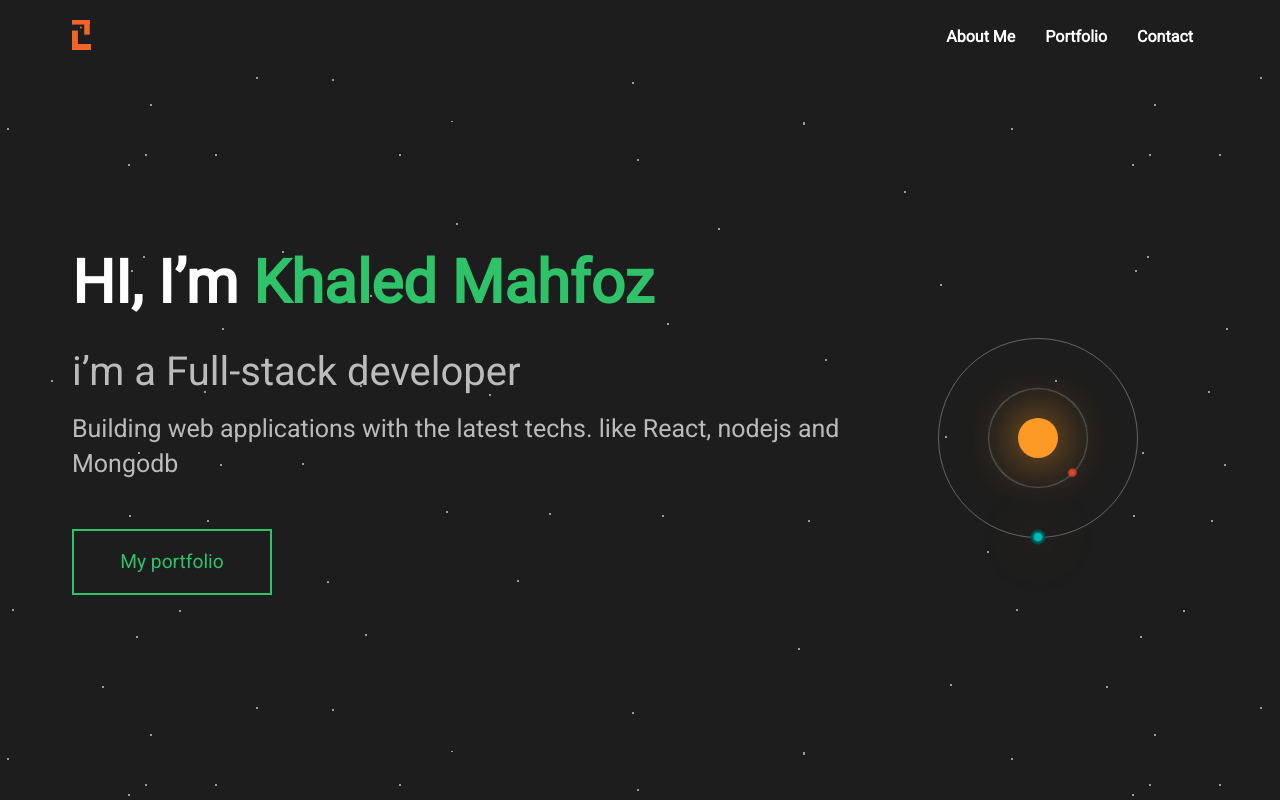
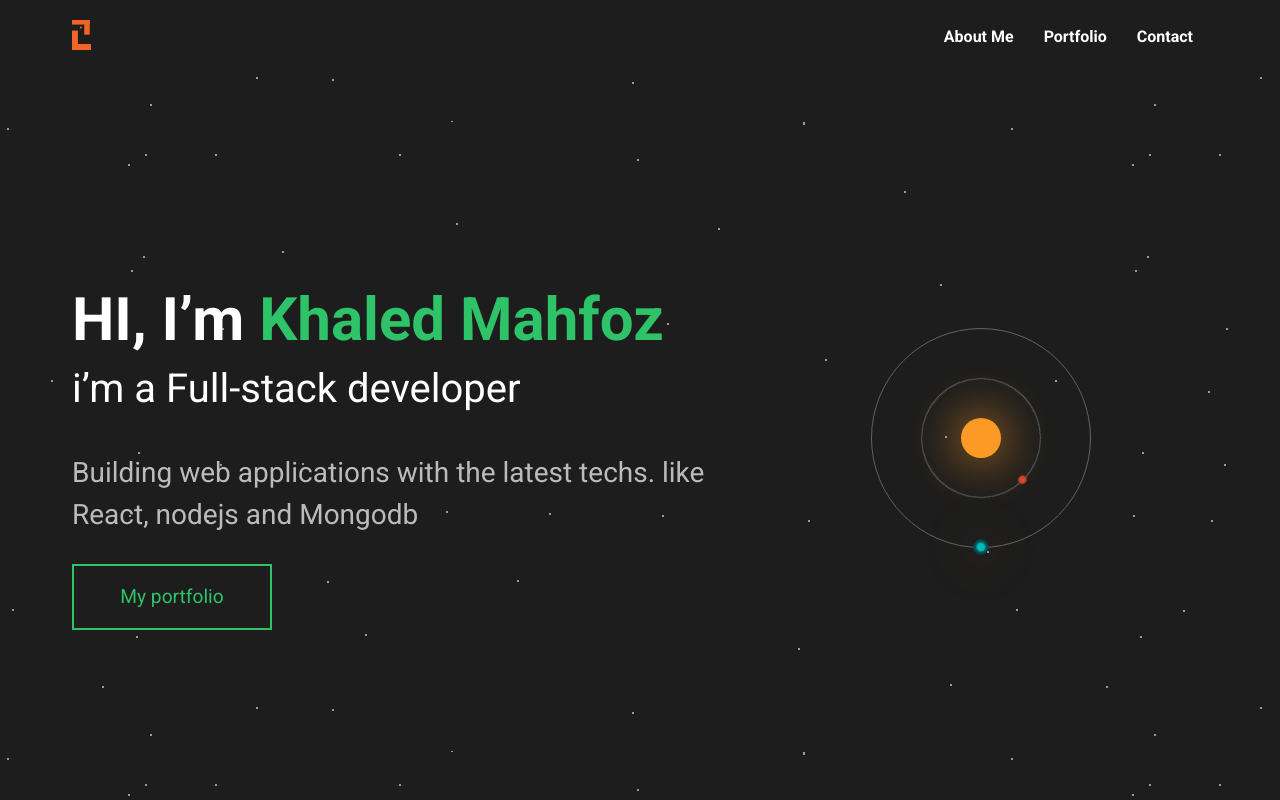
Before and after one commit to khaledmahfoz/portfolio, a React (Create React App) app: page / in a window 1280 px wide. Built offline with nearby package versions, Linux system fonts and the light colour scheme.

Commit message:
fix animations in the app pages animation excluded for now

```diff
--- a/src/App.scss
+++ b/src/App.scss
@@ -1,6 +1,6 @@
 @import './variables';
 
-@import url('https://fonts.googleapis.com/css2?family=Roboto&display=swap');
+@import url('https://fonts.googleapis.com/css2?family=Roboto:ital,wght@0,100;0,300;0,400;0,500;0,700;0,900;1,100;1,300;1,400;1,500;1,700;1,900&display=swap');
 
 body{
    font-family: 'Roboto', sans-serif;
--- a/src/_utils.scss
+++ b/src/_utils.scss
@@ -30,6 +30,12 @@
 @mixin flex-center-center-col {
    @include flex-center-center;
    flex-direction: column !important;
+}
+
+@mixin flex-start-center-col {
+   @include flex-center-center;
+   flex-direction: column !important;
+   justify-content: flex-start !important;
 }
 
 .ButtonBlueprintEffect{
--- a/src/_variables.scss
+++ b/src/_variables.scss
@@ -3,6 +3,7 @@ $darkGreenColor: rgb(8, 121, 53);
 $darkBlueColor: #1d1d1d;
 $lightBlueColor: #282832;
 $whiteColor: #ffffff;
+$orangeColor: #f16529;
 
 $navHeight: 75px;
 
--- a/src/components/Home/Home.module.scss
+++ b/src/components/Home/Home.module.scss
@@ -3,15 +3,14 @@
 
 .Home{
    @include fullVh;
-   @include flex-center-center-col;
+   @include flex-start-center-col;
    margin: auto;
-   // padding: 2rem;
+   font-size: 16px;
+   padding: 1em 0;
    .Info{
-      padding-bottom: 2rem;
       h1{
-         margin-top: 0;
-         font-size: 40px;
-         margin-bottom: 1rem;
+         font-size: 3em;
+         margin-bottom: 0.2em;
          span{
             color: $greenColor;
          }
@@ -19,96 +18,36 @@
       h3{
          margin-top: 0;
          font-weight: normal;
-         font-size: 22px;
-         margin-bottom: 0.5rem;
-         color: rgba(255, 255, 255, 0.7);
+         font-size: 2em;
       }
       p{
-         margin-top: 0;
-         font-size: 18px;
-         margin-bottom: 2rem;
-         // color: hsla(0,0%,100%,.8);
+         font-size: 1.4em;
          color: rgba(255, 255, 255, 0.7);
-         line-height: 1.4;
+         line-height: 1.5;
       }
       a{
          @extend .Button;
-         // display: block;
-         // text-align: center;
-         // background-color: $darkBlueColor;
-         // text-decoration: none;
-         // width: 100%;
-         // padding: 20px 40px;
-         // border: 2px solid $greenColor;
-         // color: $greenColor;
-         // cursor: pointer;
-         // outline: transparent;
-         // font-size: 1.2rem;
-         // transition: 0.1s;
-         // &:hover{
-         //    background: $greenColor;
-         //    color: $whiteColor;
-         // }
       }
    }
 }
 
-@media(min-width: $small){
-   .Home{
-      padding: 4rem 2rem;
-      .Info{
-         h1{
-            font-size: 50px;
-         }
-         h3{
-            font-size: 30px;
-         }
-         p{
-            font-size: 15px;
-         }
-         // a{
-         //    width: 200px;
-         // }
-      }
-   }
-}
 
 @media(min-width: $large){
    .Home{
       @include flex-between-center;
-      // max-width: 800px;
       .Info{
-         width: 70%;
-         h1{
-            font-size: 60px;
-         }
-         h3{
-            font-size: 40px;
-         }
-         p{
-            font-size: 25px;
-         }
+         width: 60%;
       }
    }
 }
 
 @media(min-width: $xlarge){
    .Home{
-      // max-width: 1000px;
+      font-size: 20px;
       padding: 0;
-      // @include fullVh;
       @include flex-between-center;
       .Info{
-         width: 70%;
-         h1{
-            margin-bottom: 2rem;
-         }
-         h3{
-            margin-bottom: 1rem;
-         }
-         p{
-            margin-bottom: 3rem;
-         }
+         width: 60%;
       }
    }
 }
--- a/src/components/Portfolio/Portfolio.js
+++ b/src/components/Portfolio/Portfolio.js
@@ -12,18 +12,10 @@ import Section from '../Section/Section';
 import Container from '../UI/Container/Container';
 
 const Portfolio = () => {
+
    const myRef = useRef();
-   useEffect(() => {
-      console.log(myRef)
-      const mixer = mixItUp(myRef.current, {
-         animation: {
-            effects: 'scale(0.1)'
-         },
-         animation: {
-            duration: 250
-         }
-      });
-   }, [])
+   const warningRef = useRef();
+
    const history = useHistory();
 
    const navigateHandler = (id) => {
@@ -34,10 +26,31 @@ const Portfolio = () => {
 
    const [catageoryState, setCatageoryState] = useState('all');
 
+   useEffect(() => {
+      const mixer = mixItUp(myRef.current, {
+         animation: {
+            effects: 'fade scale(0.5)'
+         },
+         animation: {
+            duration: 300
+         },
+         callbacks: {
+            onMixEnd: function (state) {
+               if (state.hasFailed) {
+                  warningRef.current.classList.add(classes.warningShow);
+               }
+               else {
+                  warningRef.current.classList.remove(classes.warningShow);
+                  // warningRef.current.classList.add(classes.warningShow);
+               }
+            }
+         }
+      });
+   }, []);
+
    const changeCatageory = (elem) => {
       setCatageoryState(elem);
    }
-
    const content = catageories.map(elem => {
       return (
          <li
@@ -49,11 +62,13 @@ const Portfolio = () => {
             {elem}
          </li>
       );
-   })
+   });
+
 
    let projects = Object.entries(projectsData).map(([key, data]) => {
       return (
-         <div className={`${classes.project} ${data.techs.map(item => item).join(' ')} mix`} key={data._id}>
+         <>
+            <div className={`${classes.project} ${data.techs.map(item => item).join(' ')} mix all`} key={data._id}>
                <div className={classes.overlay}>
                   <div
                      className={classes.view}
@@ -68,6 +83,7 @@ const Portfolio = () => {
                   <p>{data.description}</p>
                </div>
             </div>
+         </>
       )
    })
 
@@ -83,6 +99,7 @@ const Portfolio = () => {
                <div className={classes.portfolioController}>
                   <ul>{content}</ul>
                </div>
+               <div className={`${classes.warning} ${classes.warningHide}`} ref={warningRef}>stay tuned</div>
                <div className={classes.projects} ref={myRef}>
                   {projects}
                </div>
--- a/src/components/Portfolio/Portfolio.module.scss
+++ b/src/components/Portfolio/Portfolio.module.scss
@@ -2,9 +2,9 @@
 @import '../../utils';
 
 .portfolio{
+   padding-bottom: 100px;
    width: 100%;
    margin: 0 auto;
-   // padding: 0 2rem;
    .portfolioController{
       ul{
          list-style: none;
@@ -14,6 +14,19 @@
             text-transform: capitalize;
          }
       }
+   }
+   .warning{
+      transition: 0.1s;
+   }
+   .warningShow{
+      height: auto !important;
+      width: auto !important;
+      opacity: 1 !important;
+   }
+   .warningHide{
+      height: 0;
+      width: 0;
+      opacity: 0;
    }
    .projects{
       @include flex-center-center-col;
@@ -34,8 +47,8 @@
             left: 0;
             width: 100%;
             height: 100%;
-            background-color: coral;
-            transition: 0.15s;
+            background-color: $orangeColor;
+            transition: 0.2s;
             .view{
                width: 70px;
                height: 70px;
@@ -72,11 +85,6 @@
    }
 }
 
-@media(min-width: $small){
-   .portfolio{
-      // max-width: 600px;
-   }
-}
 
 @media(min-width: $medium){
    .portfolio{
--- a/src/components/SolarSystem/SolarSystem.module.scss
+++ b/src/components/SolarSystem/SolarSystem.module.scss
@@ -9,7 +9,7 @@ $earth: 15px;
 
 $orbits: (
 	1:(
-		radius: 100px,
+		radius: 120px,
 		delay: 0.8,
 		planets: (
          size: 0.5,
@@ -20,7 +20,7 @@ $orbits: (
 		)
 	),
 	2:(
-		radius: 200px,
+		radius: 220px,
 		delay: 1,
 		planets: (
          size: 1,
@@ -131,7 +131,7 @@ $orbits: (
 }
 
 .SolarSystem{
-   width: 30%;
+   width: 40%;
    height: 250px;
    margin: 0 auto;
 	.content{
--- a/src/containers/Project/Project.module.scss
+++ b/src/containers/Project/Project.module.scss
@@ -9,7 +9,7 @@
       .Carousel{
          width: 100%;
          height: 400px;
-         background-color: coral;
+         background-color: $orangeColor;
          margin-bottom: 50px;
          .Slide{
             @include flex-center-center;
```
Lines whose indentation alone changed are shown as unchanged.
